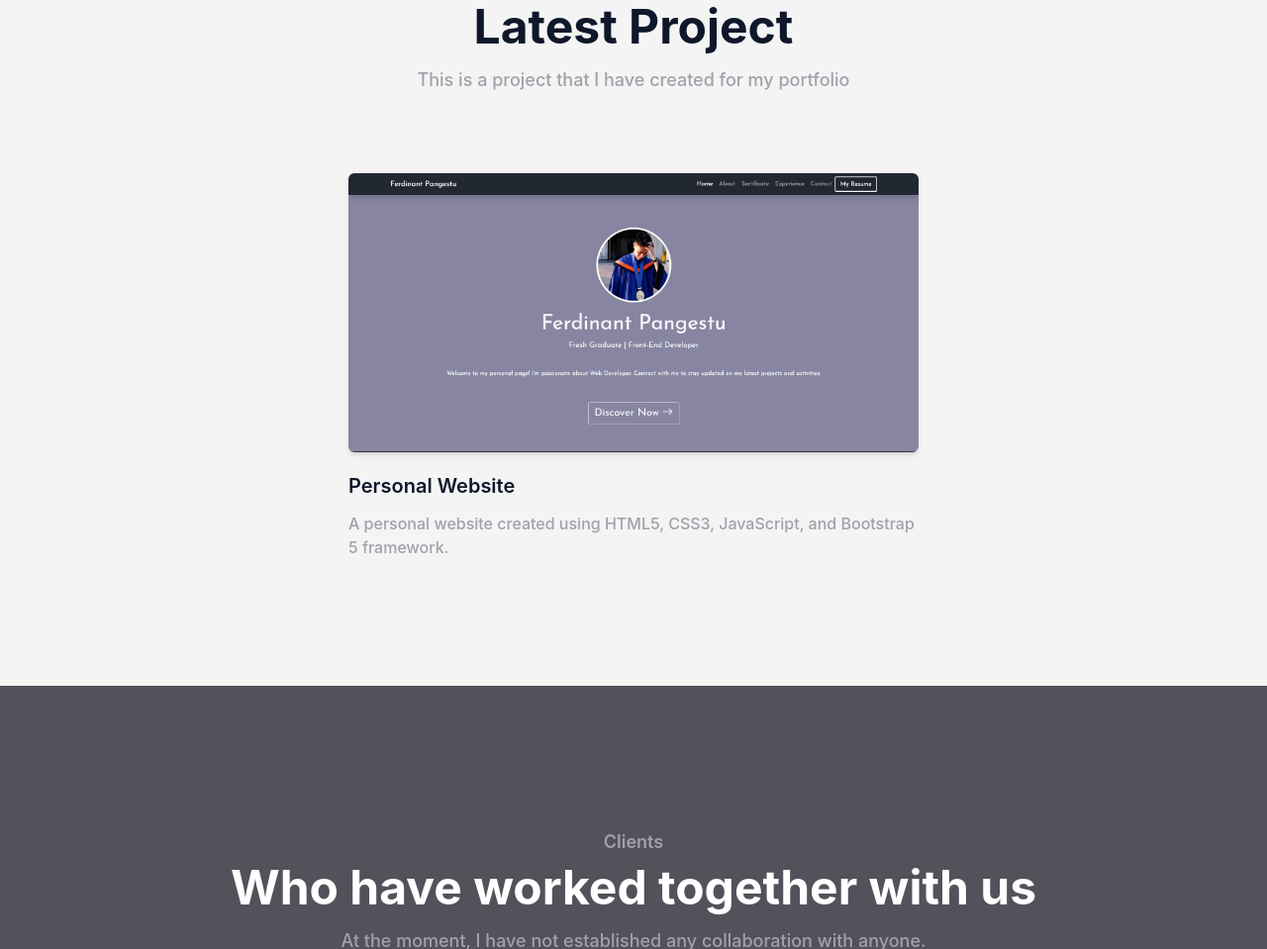
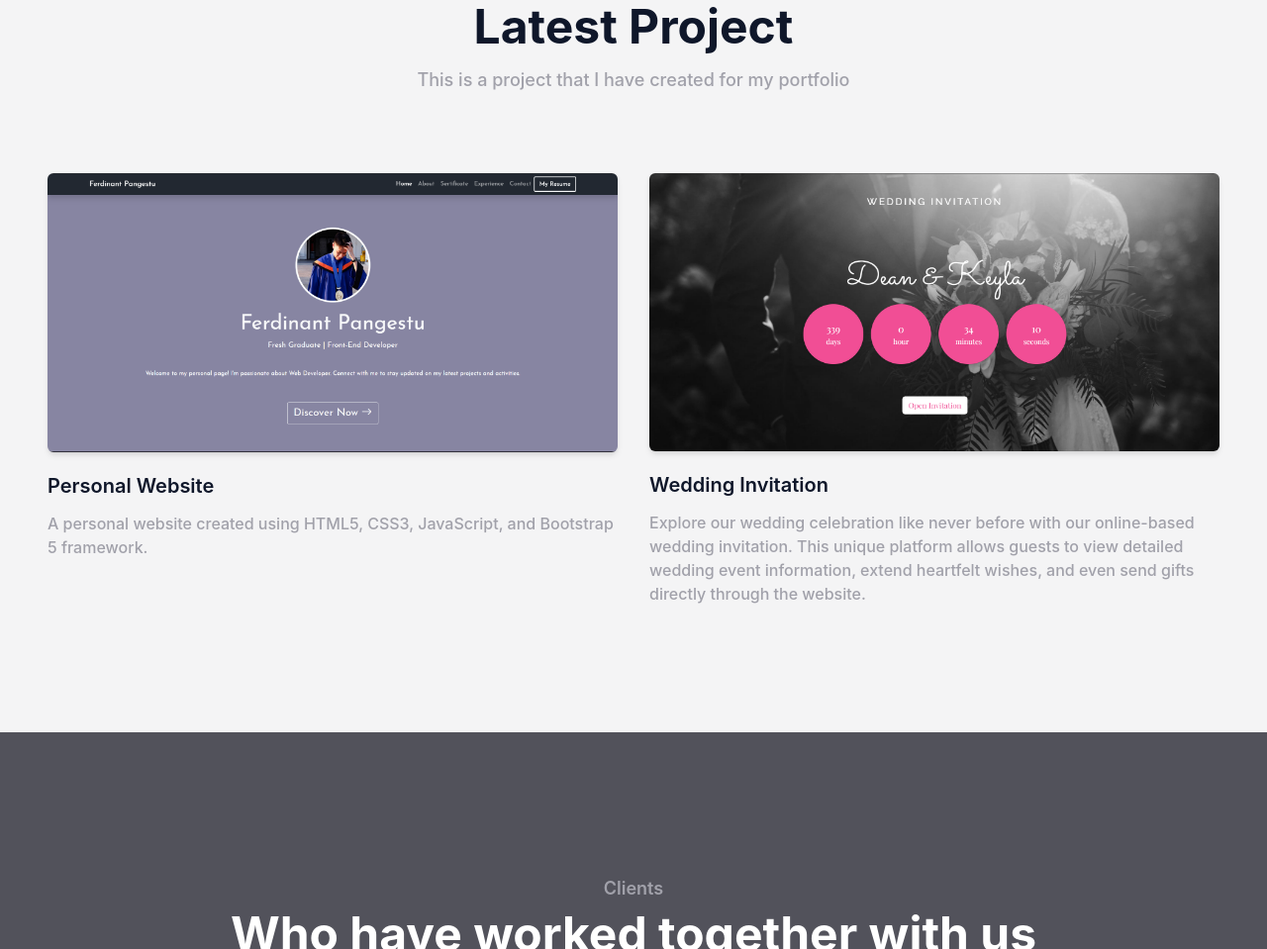
Before and after one commit to Hxnlchs/portfolio-tailwindcss, a website: page index.html in a window 1280 px wide. Shown: the part 1337-2296 px from the top of the page at 99% size. Drawn offline with Linux system fonts and the light colour scheme.

```diff
--- a/index.html
+++ b/index.html
@@ -145,13 +145,13 @@
             <p class="font-medium text-base text-secondary">A personal website created using HTML5, CSS3, JavaScript, and Bootstrap 5 framework.</p>
           </div>
           <!-- Card End -->
-          <!-- <div class="mb-12 p-4 md:w-1/2">
+          <div class="mb-12 p-4 md:w-1/2">
             <div class="rounded-md shadow-md overflow-hidden">
-              <img src="../img/image (1).png" alt="project1" width="w-full">
+              <img src="img/wed-inv.png" alt="project1" width="w-full">
             </div>
-            <h3 class="font-semibold text-xl text-dark mt-5 mb-3">Website Bootstrap 5</h3>
-            <p class="font-medium text-base text-secondary">Lorem ipsum dolor sit amet consectetur adipisicing elit. Voluptatibus nostrum reiciendis velit. Temporibus, magni maiores?</p>
-          </div> -->
+            <h3 class="font-semibold text-xl text-dark mt-5 mb-3"><a href="https://hxnlchs.github.io/wedding-invitation" target="_blank">Wedding Invitation</a></h3>
+            <p class="font-medium text-base text-secondary">Explore our wedding celebration like never before with our online-based wedding invitation. This unique platform allows guests to view detailed wedding event information, extend heartfelt wishes, and even send gifts directly through the website.</p>
+          </div>
         </div>
       </div>
     </section>
```
Also changed, not shown: img/wed-inv.png (added).
